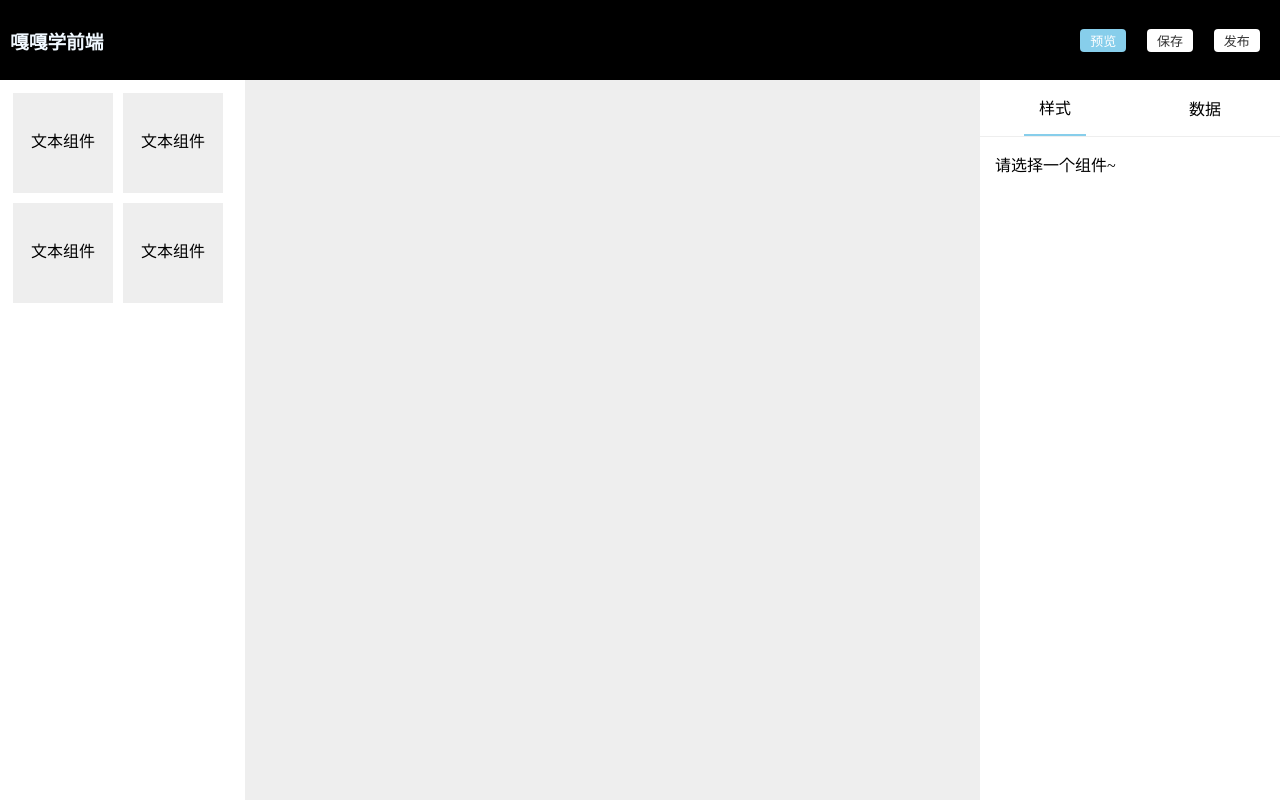
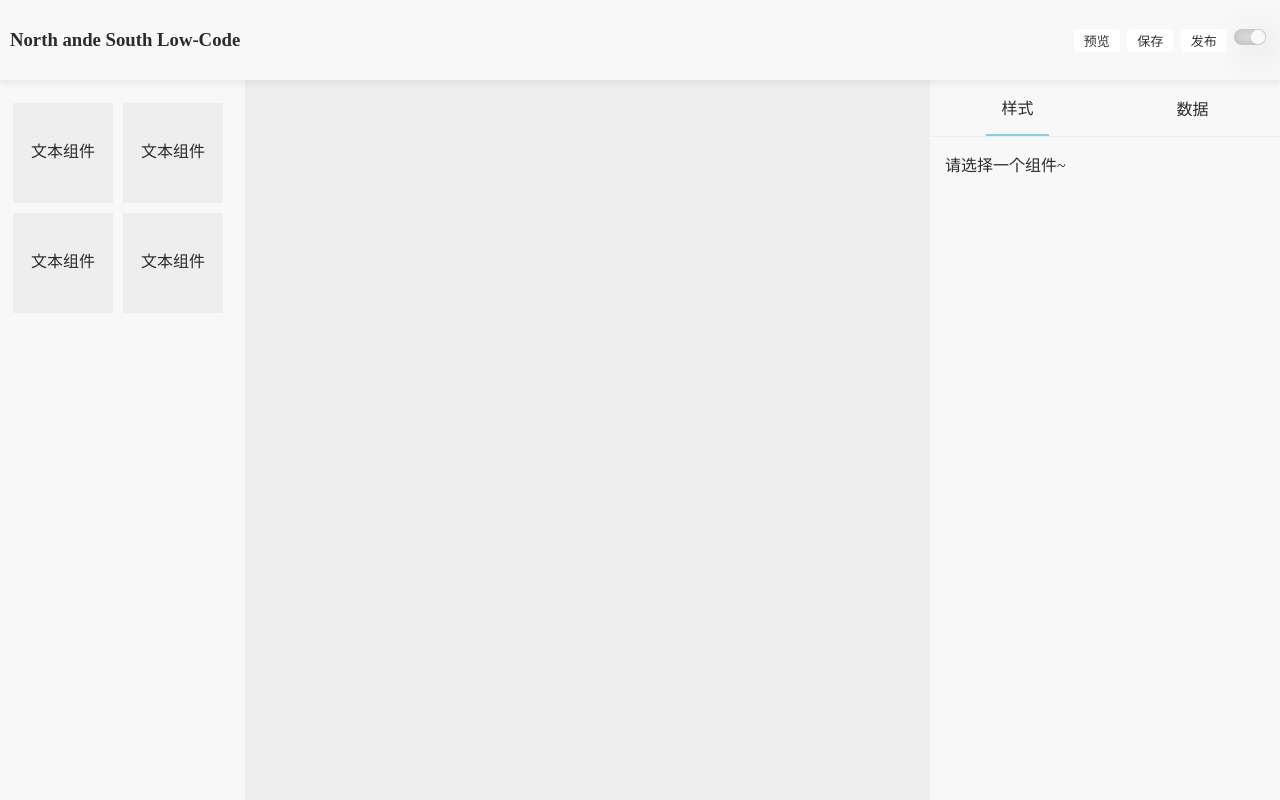
Before and after one commit to jia-wink/North-and-South_Low-Code, a Vue app: page / in a window 1280 px wide. Built offline with nearby package versions, Linux system fonts and the light colour scheme.

Commit message:
美化了样式,增加了夜间模式切换

```diff
--- a/src/App.vue
+++ b/src/App.vue
@@ -1,10 +1,10 @@
 <template>
   <div id="app">
-    <HeadViewVue></HeadViewVue>
+    <HeadViewVue @nightDark='nightDark'></HeadViewVue>
     <div class="content-box">
-        <LeftViewVue></LeftViewVue>
-        <CenterViewVue @throwComp="getComp"></CenterViewVue>
-        <RightViewVue :reviseComp="passComp"></RightViewVue>
+        <LeftViewVue ref="left"></LeftViewVue>
+        <CenterViewVue @throwComp="getComp" ref="center"></CenterViewVue>
+        <RightViewVue :reviseComp="passComp" ref="right"></RightViewVue>
     </div>
   </div>
 </template>
@@ -29,15 +29,38 @@ export default {
     }
   },
   methods:{
+    // 将center传出来的组件保存到data中
     getComp(comp){
         this.passComp = comp
         // console.log(this.passComp);
+    },
+    // 黑白模式
+    nightDark(){
+        // 控制全局样式
+        const leftRight = document.getElementById('app');
+        leftRight.classList.toggle('active')
+        // 控制左边样式
+        this.$refs.left.leftChange()
+        // 控制中间的样式
+        this.$refs.center.centerChange()
+        // 控制右边样式
+        this.$refs.right.rightChange()
+
     }
   }
 }
 </script>
 
 <style lang="less">
+    #app{
+        background-color: #f8f8f8;
+        color: #2b2b2b;
+        transition: 0.5s;
+    }
+    #app.active{
+    background: #2b2b2b;
+    color: #f8f8f8;
+}
     .content-box{
         display: flex;
         height: calc(100vh - 80px);
--- a/src/view/CenterView.vue
+++ b/src/view/CenterView.vue
@@ -1,6 +1,6 @@
 <template>
     <!-- 这里很巧妙地定义了一个点击事件，当内部的组件被点击的时候会冒泡到外部触发点击事件 -->
-    <div id="canvasBox" class="wrapper" @dragover="dragOver" @drop="drop" @click="foucusComp">
+    <div id="canvasBox" class="wrapperCenter" @dragover="dragOver" @drop="drop" @click="foucusComp">
         <div :id="item.info.id" v-for="(item, index) in components" :key="index"></div>
         <!-- 定义一个鼠标选中时才会显示的div -->
         <!-- 定义了@contextmenu鼠标右击事件，@contextmenu.prevent是阻止默认行为，比如浏览器的默认右键菜单等 -->
@@ -25,6 +25,12 @@ export default {
         }
     },
     methods: {
+        // 切换日间/夜间模式
+        centerChange(){
+            // 通过类名获取dom时,需要在后面加上索引值
+            const canvasStyle = document.getElementsByClassName('wrapperCenter')[0]
+            canvasStyle.classList.toggle('active')
+        },
         // 拖拽到画布的事件
         dragOver(e) {
             // 拖到画布之后，阻止默认行为，也就是让拖拽的元素可以让画布接收到
@@ -222,11 +228,16 @@ export default {
 </script>
 
 <style lang="less" scoped>
-.wrapper {
+.wrapperCenter {
     flex: 1;
     background-color: #eee;
     position: relative;
+    transition: 0.5s;
+    z-index: 0;
 }
+.wrapperCenter.active{
+       background-color: rgb(114, 114, 114);
+    }
 .foucusStyle{
     border: 1px solid skyblue;
     position: absolute;
--- a/src/view/HeadView.vue
+++ b/src/view/HeadView.vue
@@ -1,30 +1,46 @@
 <template>
     <div class="wrapper">
-        <h3>嘎嘎学前端</h3>
+        <h3>North ande South Low-Code</h3>
         <div class="btn-box">
             <div class="btn active">预览</div>
             <div class="btn">保存</div>
             <div class="btn">发布</div>
+            <div id="mybutton" @click="night">
+                <i class="circle"></i>
+            </div>
         </div>
     </div>
 </template>
 
 <script>
 export default {
-
+    methods:{
+        // 切换日间\夜间模式,并且将方法传出到APP.vue
+        night(){
+            const mybutton = document.getElementById('mybutton');
+            const borderactive = document.getElementsByClassName('wrapper')[0];
+            mybutton.classList.toggle('active')
+            borderactive.classList.toggle('active')
+            this.$emit('nightDark')
+        }
+    }
 }
 </script>
 
 <style scoped lang="less">
 .wrapper {
-    background: #000000;
+    // background: #85b7e8;
+    position: relative;
     height: 80px;
     display: flex;
     justify-content: space-between;
-    color: aliceblue;
+    // color: aliceblue;
     padding: 10px;
     align-items: center;
-
+    // border-bottom: 1px solid #eee;
+    box-shadow: 0px 5px 5px rgba(126, 126, 126,0.1);
+    transition: 0.5s;
+    z-index: 99;
     .btn-box {
         display: flex;
         width: 200px;
@@ -36,11 +52,52 @@ export default {
             padding: 2px 10px;
             border-radius: 4px;
             cursor: pointer;
-            &.active{
+            &:hover{
                 color: white;
                 background: skyblue;
             }
         }
+
+    }
+    &.active{
+        box-shadow: 0px 5px 10px rgba(0, 0, 0,0.5);
     }
 }
+#mybutton{
+    position: relative;
+    display: block;
+    height: 16px;
+    width: 32px;
+    border-radius: 16px;
+    background-color: #f4f4f4;
+    box-shadow: inset 0 2px 60px rgba(0, 0, 0, 0.1),
+                inset 0 2px 8px rgba(0, 0, 0, 0.1),
+                inset 0 -4px 4px rgba(0, 0, 0, 0.05);
+    /* cursor是光标属性，当鼠标悬浮在上方时变成一个手 */
+    cursor:pointer;
+    /* 添加过渡动画，时长为0.5s */
+    transition: 0.5s;
+}
+#mybutton.active{
+    background-color: rgb(85, 84, 84);
+    box-shadow: inset 0 8px 60px rgba(0, 0, 0, 0.1),
+                inset 0 8px 8px rgba(0, 0, 0, 0.1),
+                inset 0 -4px 4px rgba(0, 0, 0, 0.1);
+}
+.circle{
+    position: absolute;
+    height: 16px;
+    width: 16px;
+    right: 0;
+    border-radius: 100%;
+    transform: scale(0.9);
+    background-color: #f9f9f9;
+    box-shadow: 0 8px 40px rgba(0, 0, 0, 0.4);
+    /* 添加过渡动画，时长为0.5s */
+    transition: 0.5s;
+}
+#mybutton.active .circle{
+    right: 16px;
+    background-color: black;
+}
 </style>
--- a/src/view/LeftView.vue
+++ b/src/view/LeftView.vue
@@ -34,6 +34,14 @@ export default {
             // 这里就是将拖拽组件的信息放在拖拽对象上
             e.dataTransfer.setData('info',JSON.stringify(info))
             // console.log(e);
+        },
+        // 日夜模式
+        leftChange(){
+            const menuStyle = document.getElementsByClassName('menuItem')
+            for(let i = 0;i<menuStyle.length;i++){
+                menuStyle[i].classList.toggle('active')
+            }
+
         }
     }
 }
@@ -41,6 +49,7 @@ export default {
 <style lang="less" scoped>
     .wrapper{
         width: 245px;
+        margin-top: 10px;
         padding: 8px;
         display: flex;
         flex-wrap: wrap;
@@ -56,6 +65,10 @@ export default {
             line-height: 88px;
             // 设置鼠标移入之后的状态为一只手
             cursor: pointer;
+            transition: 0.5s;
+        }
+        .menuItem.active{
+                background-color: #606266;
         }
     }
 </style>
--- a/src/view/RightView.vue
+++ b/src/view/RightView.vue
@@ -4,19 +4,22 @@
         <!-- 选中了组件时 -->
         <div v-if="reviseComp">
             <!-- 样式 -->
-            <div v-if="checkIndex === 0">
+            <div v-show="checkIndex === 0">
                 <!-- 遍历属性，列出不同的属性值 -->
-                <div class="styleItem" v-for="(item,index) in reviseComp.attribute" :key="index">
+                <div class="styleItem" v-for="(item, index) in reviseComp.attribute" :key="index">
                     <!-- 如果是input类型 -->
-                    <span class="lable">{{item.name}}：</span>
-                    <input class="inputStyle" type="text" v-if="item.type === 'input'" v-model="item.value" @blur="updateComp">
+                    <span class="lable">{{ item.name }}：</span>
+                    <input class="inputStyle" type="text" v-if="item.type === 'input'" v-model="item.value"
+                        @change="updateComp">
                     <!-- 如果是color类型 -->
-                    <input class="inputStyle" type="color" name="" id="" v-if="item.type === 'color'" v-model="item.value" @change="updateComp">
+                    <input class="inputStyle" type="color" name="" id="" v-if="item.type === 'color'"
+                        v-model="item.value" @change="updateComp">
                 </div>
             </div>
             <!-- 数据 -->
-            <div v-if="checkIndex === 1">
-                <textarea class="dataBox" name="" id="" cols="35" rows="10" v-model="dataStr" @change="updateComp"></textarea>
+            <div v-show="checkIndex === 1">
+                <textarea class="dataBox" name="" id="" cols="35" rows="10" v-model="dataStr"
+                    @change="updateComp"></textarea>
             </div>
         </div>
         <!-- 没有选中组件时 -->
@@ -54,20 +57,33 @@ export default {
             this.checkIndex = index
         },
         // 更新组件
-        updateComp(){
+        updateComp() {
             // 1.先获取组件的数据，传入到对应组件的处理器进行更新
-            let component = getTemplate(this.reviseComp.info,this.reviseComp.attribute,this.dataStr)
+            let component = getTemplate(this.reviseComp.info, this.reviseComp.attribute, this.dataStr)
             // 2.设置组件新的位置
             component.position = this.reviseComp.position
             // 3.重新挂载组件
             component.info = this.reviseComp.info
             mountedComponent(component)
             // console.log('ok');
+        },
+        // 日夜模式
+        rightChange() {
+            // 修改input标签样式
+            const inputStyle = document.getElementsByClassName('inputStyle')
+            for (let i = 0; i < inputStyle.length; i++) {
+                inputStyle[i].classList.toggle('active')
+            }
+            // // 修改textarea样式
+            const textareaStyle = document.getElementsByClassName('dataBox')
+            for (let i = 0; i < textareaStyle.length; i++) {
+                textareaStyle[i].classList.toggle('active')
+            }
         }
     },
     watch: {
         // 监听组件的变化
-        reviseComp(val){
+        reviseComp(val) {
             // console.log(val);
             this.dataStr = JSON.stringify(val.data)
         }
@@ -77,28 +93,85 @@ export default {
 
 <style scoped lang="less">
 .wrapper {
-    width: 300px;
+    width: 350px;
+
     .noneComp {
         padding: 15px;
     }
-    .styleItem{
+
+    .styleItem {
         margin: 10px;
         // padding: 5px 2px;
         display: flex;
-        .lable{
+
+        .lable {
             display: inline-block;
             width: 80px;
         }
-        .inputStyle{
+
+        // 偷饿了么的样式
+        .inputStyle {
             flex: 1 0;
+            background-color: #fff;
+            background-image: none;
+            border-radius: 4px;
+            border: 1px solid #dcdfe6;
+            box-sizing: border-box;
+            color: #606266;
+            display: inline-block;
+            font-size: inherit;
+            height: 30px;
+            line-height: 30px;
+            outline: none;
+            padding: 0 15px;
+            transition: border-color .2s cubic-bezier(.645, .045, .355, 1);
+
+            &.active {
+                color: #cfd3dc;
+                background-color: #2b2b2b;
+            }
+
+            &:focus {
+                outline: none;
+                border-color: #409eff;
+            }
         }
     }
-    .dataBox{
+
+    .dataBox {
         max-width: 270px;
         max-height: calc(100vh - 170px);
         width: 90%;
         margin: 15px;
     }
 
+    // 偷饿了么的样式
+    .styleItem input {}
+
+    .dataBox {
+        display: block;
+        resize: vertical;
+        padding: 5px 15px;
+        line-height: 1.5;
+        box-sizing: border-box;
+        width: 100%;
+        font-size: inherit;
+        color: #606266;
+        background-color: #fff;
+        background-image: none;
+        border: 1px solid #dcdfe6;
+        border-radius: 4px;
+        transition: border-color .2s cubic-bezier(.645, .045, .355, 1);
+
+        &.active {
+            color: #cfd3dc;
+            background-color: #2b2b2b;
+        }
+
+        &:focus {
+            outline: none;
+            border-color: #409eff;
+        }
+    }
 }
 </style>
```
